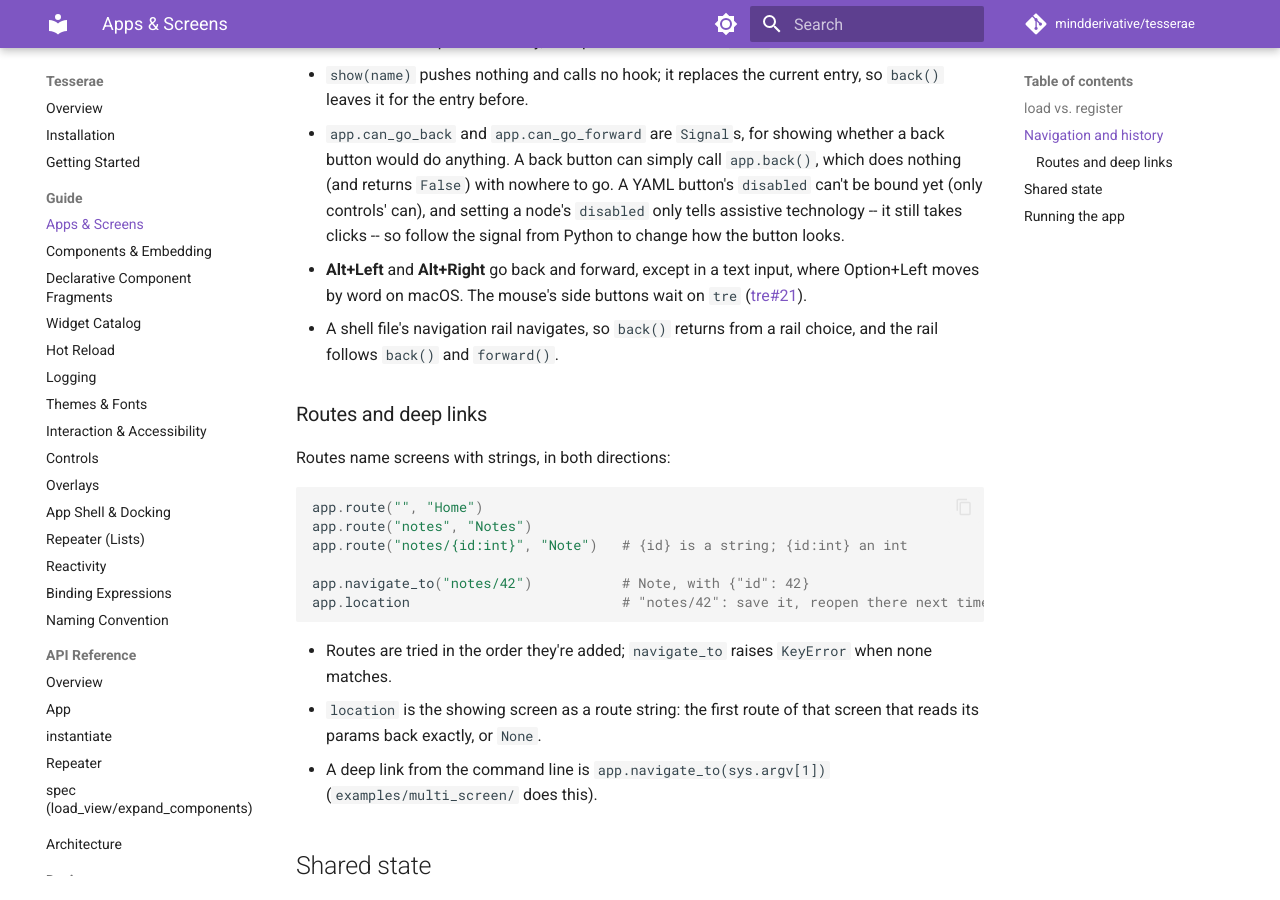
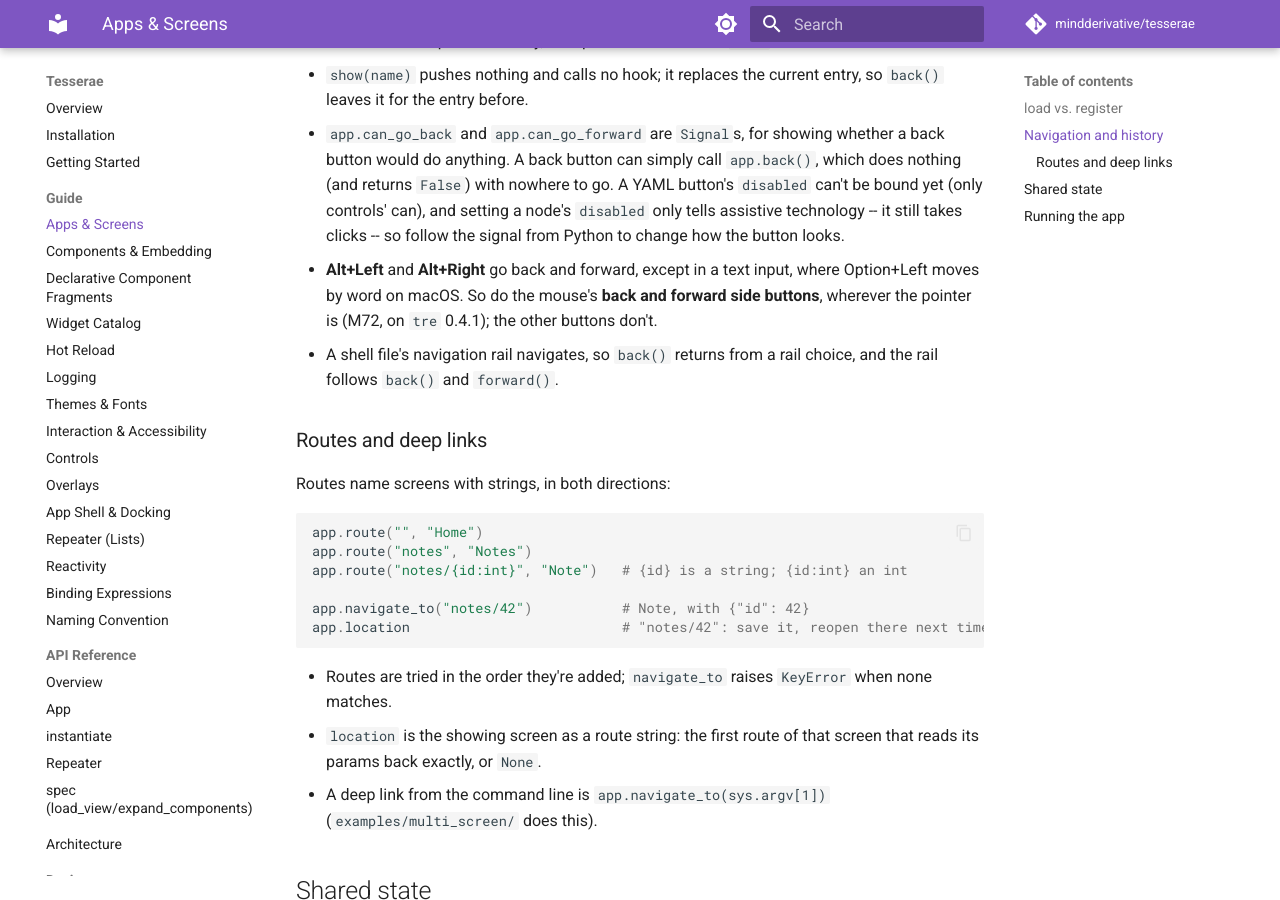
Before and after one commit to mindderivative/tesserae, an MkDocs documentation site: the page built from docs/guide/apps-and-screens.md, in a window 1280 px wide and 900 px high, scrolled down 1692 px. Built offline with MkDocs 1.6.1 and Material for MkDocs 9.7.7, drawn with Linux system fonts in a browser that asks for light colours; comment, search, counter and statistics services are not loaded.

Commit message:
M72: the mouse's side buttons go back and forward (#20)
On tre 0.4.1 (tre#21), App calls back()/forward() for a pointer_down
with button "back"/"forward", heard on the window's root.

Co-Authored-By: Claude Opus 5.5 <noreply@anthropic.com>

```diff
--- a/docs/guide/apps-and-screens.md
+++ b/docs/guide/apps-and-screens.md
@@ -94,8 +94,9 @@ class NoteViewModel(ViewModel):
   -- it still takes clicks -- so follow the signal from Python to change
   how the button looks.
 - **Alt+Left** and **Alt+Right** go back and forward, except in a text
-  input, where Option+Left moves by word on macOS. The mouse's side
-  buttons wait on `tre` ([tre#21](https://github.com/mindderivative/tre/issues/21)).
+  input, where Option+Left moves by word on macOS. So do the mouse's
+  **back and forward side buttons**, wherever the pointer is (M72, on
+  `tre` 0.4.1); the other buttons don't.
 - A shell file's navigation rail navigates, so `back()` returns from a
   rail choice, and the rail follows `back()` and `forward()`.
 
```
Also changed, not shown: BUILD_TRACKER.md (+8 -8 lines), LOG.md (+15 -0 lines), 2 other files.
